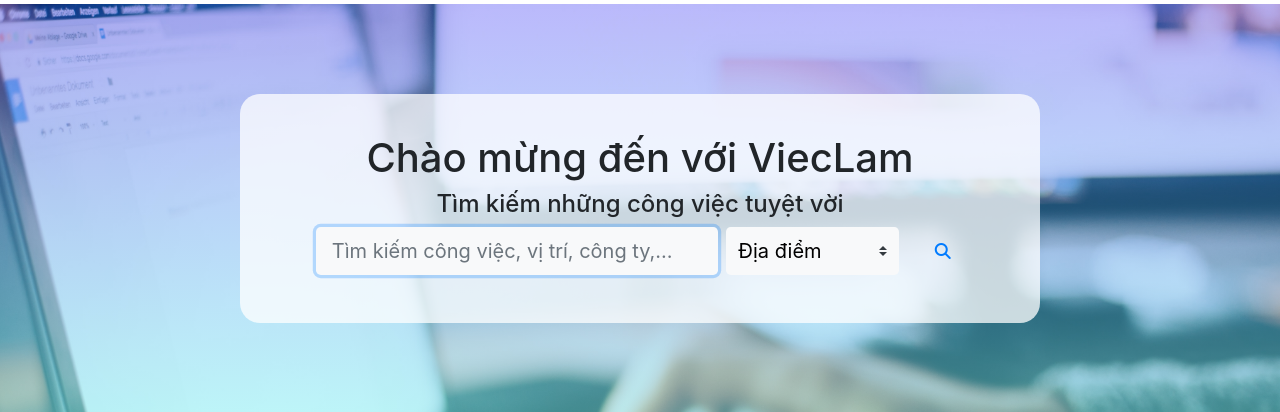
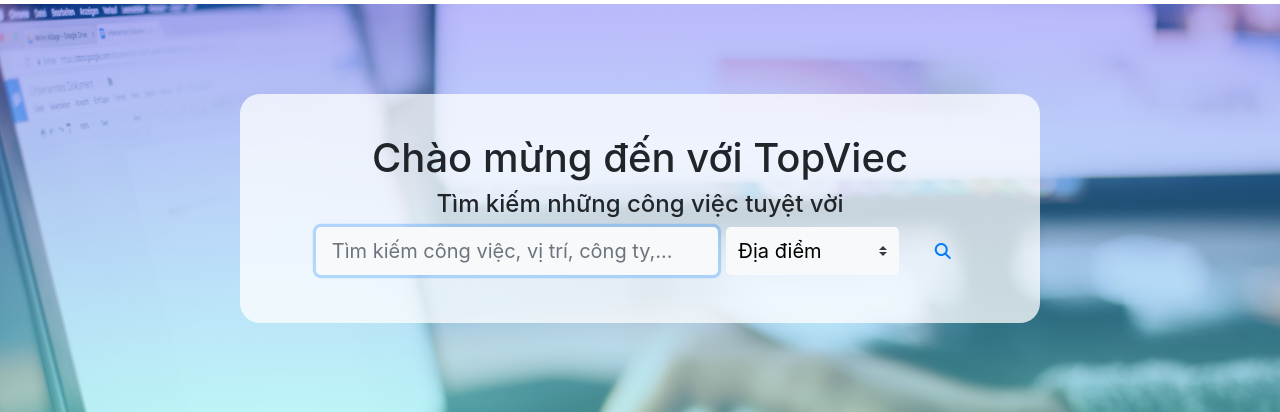
Before and after one commit to bxsang/WebViecLam, a PHP site: page / in a window 1280 px wide. Shown: the part 56-468 px from the top of the page. Run offline with PHP 8.4, Linux system fonts and the light colour scheme; some libraries are stand-ins or nearby versions.

Commit message:
fix site name

```diff
--- a/src/index.php
+++ b/src/index.php
@@ -8,7 +8,7 @@
   <div id="abc">
     <div class="jumbotron">
       <div class="container">
-        <h1>Chào mừng đến với ViecLam</h1>
+        <h1>Chào mừng đến với TopViec</h1>
         <h4>Tìm kiếm những công việc tuyệt vời</h4>
         <form class="form-inline d-lg-flex justify-content-lg-center" action="" id="search_form">
           <input name="q" type="search" placeholder="Tìm kiếm công việc, vị trí, công ty,..." aria-describedby="button-addon1" class="form-control form-control-lg border-0 bg-light mr-sm-2 mb-2 col-sm-7" autofocus>
```
